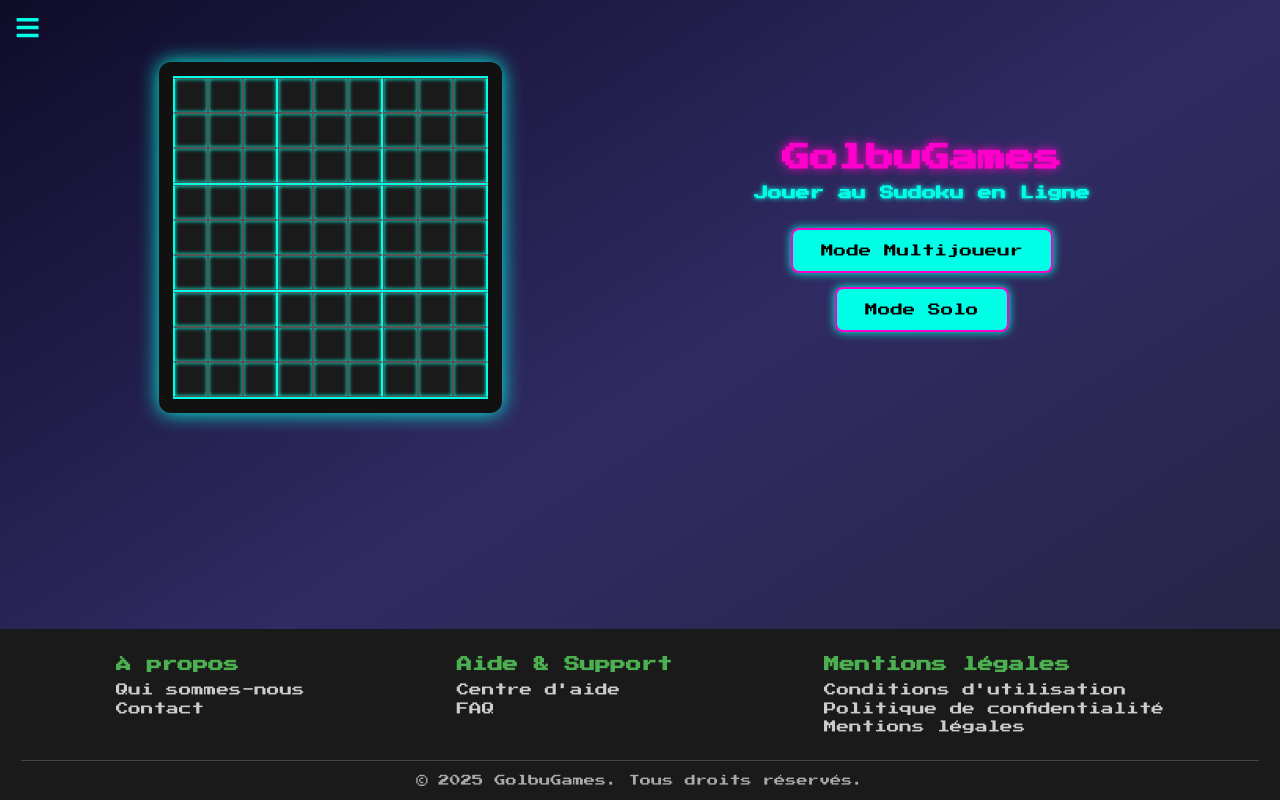
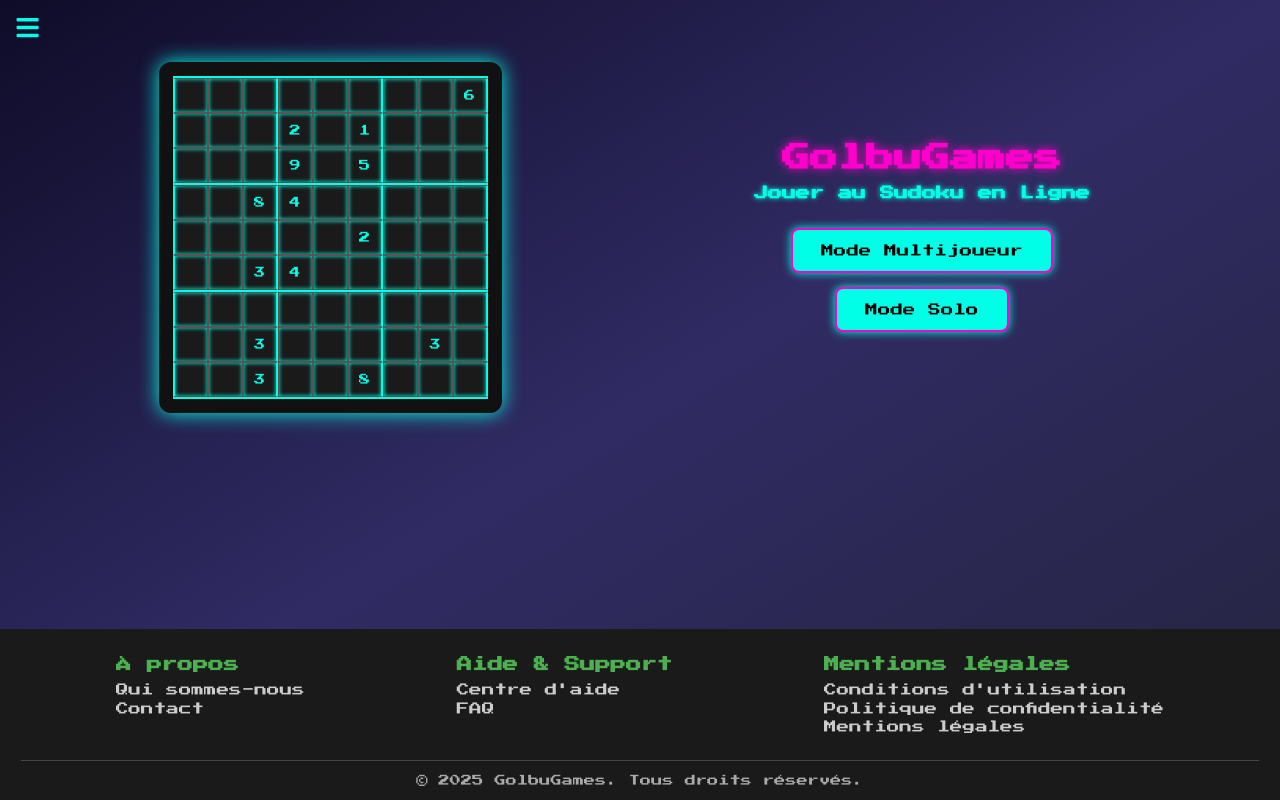
Before and after one commit to Yurhigz/GolbuGames, a React (Create React App) app in the folder frontend/my-app/: page / in a window 1280 px wide. Built offline with nearby package versions, Linux system fonts and the light colour scheme.

Commit message:
chiffre qui apparait et disparait de la grille

```diff
--- a/frontend/my-app/src/pages/homepage.js
+++ b/frontend/my-app/src/pages/homepage.js
@@ -1,19 +1,40 @@
-import React from "react";
+import React, { useState, useEffect } from "react";
 import { Link } from "react-router-dom";
 import "./homepage.css";
 
 const Home = () => {
+    const [grid, setGrid] = useState(
+        Array(9).fill(null).map(() => Array(9).fill(null))
+    );
+
+    useEffect(() => {
+        const interval = setInterval(() => {
+            setGrid((prevGrid) => {
+                const newGrid = prevGrid.map((row) => [...row]);
+                const row = Math.floor(Math.random() * 9);
+                const col = Math.floor(Math.random() * 9);
+
+                newGrid[row][col] = newGrid[row][col]
+                    ? null
+                    : Math.floor(Math.random() * 9) + 1;
+
+                return newGrid;
+            });
+        }, 300);
+
+        return () => clearInterval(interval);
+    }, []);
+
     return (
         <div className="home-container">
             <div className="main-content-home">
                 <div className="grid-preview">
-                    {/* Exemple statique de grille */}
                     <div className="sudoku-preview">
-                        {[...Array(9)].map((_, row) => (
-                            <div key={row} className="preview-row">
-                                {[...Array(9)].map((_, col) => (
-                                    <div key={`${row}-${col}`} className="preview-cell">
-                                        {}
+                        {grid.map((row, rowIndex) => (
+                            <div key={rowIndex} className="preview-row">
+                                {row.map((cell, colIndex) => (
+                                    <div key={`${rowIndex}-${colIndex}`} className="preview-cell">
+                                        {cell || ""}
                                     </div>
                                 ))}
                             </div>
```
